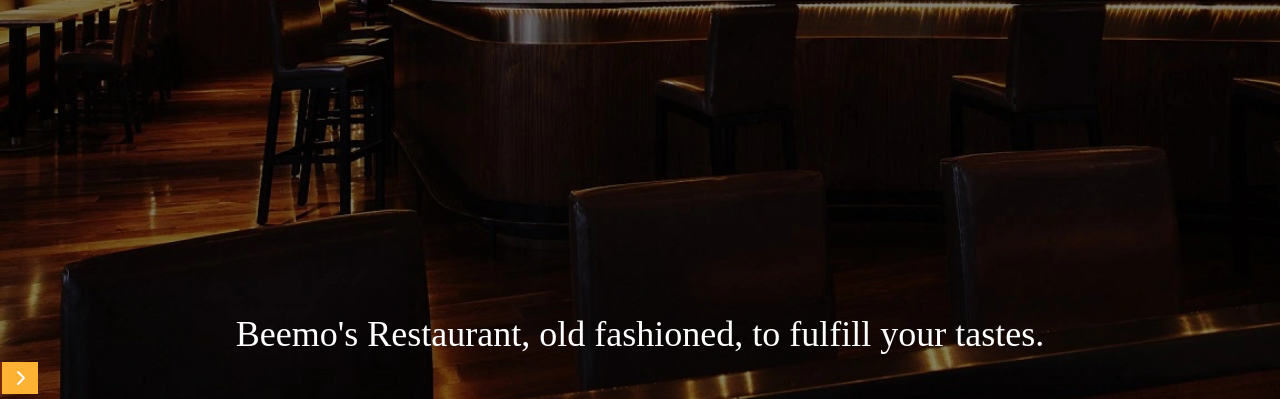
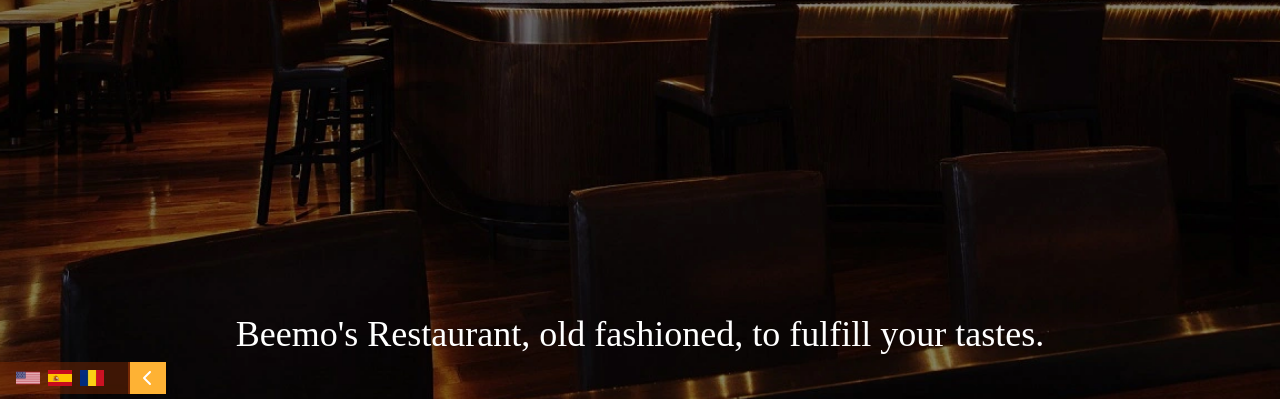
Before and after one commit to NachoTheCactus/beemostw, a website: page public/index.html in a window 1280 px wide. Shown: the part 398-797 px from the top of the page. Drawn offline with Linux system fonts and the light colour scheme; a web font is replaced by a local one.

Commit message:
Made language switcher to be opened at the start

```diff
--- a/public/scripts/language_selector.js
+++ b/public/scripts/language_selector.js
@@ -10,7 +10,9 @@
 const btnEN = document.getElementById("en-flag");
 const btnES = document.getElementById("es-flag");
 const btnRO = document.getElementById("ro-flag");
-var isOpened = false;
+var isOpened = true;
+
+openLg();
 
 lgArrow.onclick = () => {
     if(isOpened){
```
Also changed, not shown: public/output.css.
